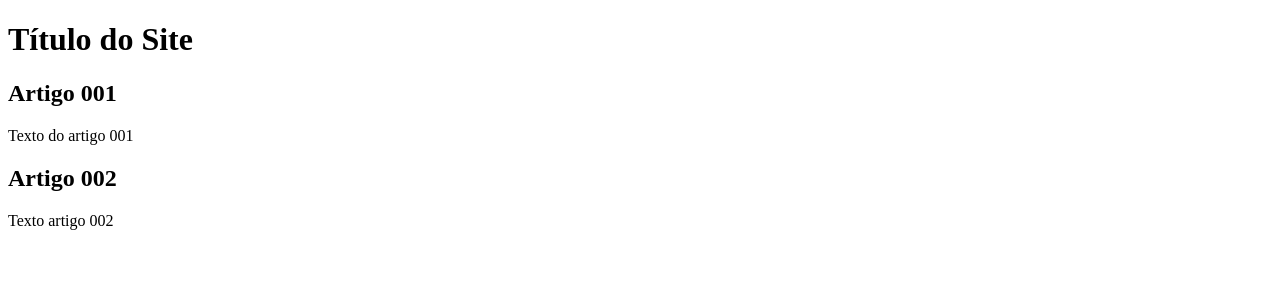
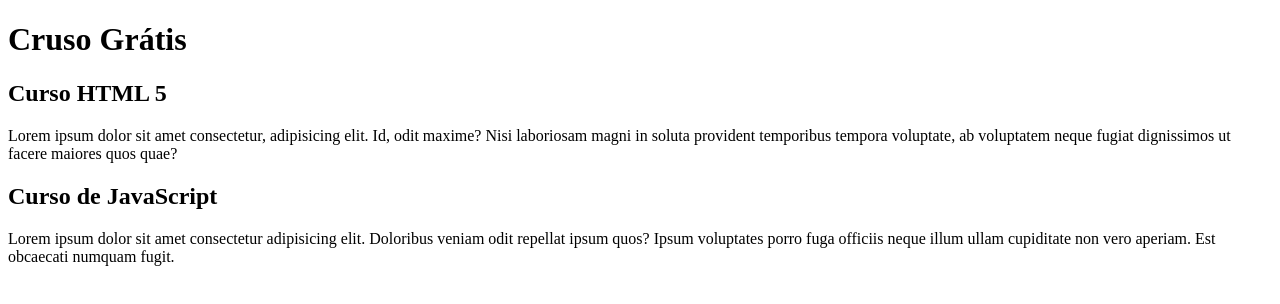
Before and after one commit to ThalysonRocha/Ola-Mundo, a plain HTML site: page site-exemplo/index.html in a window 1280 px wide. Drawn offline with Linux system fonts and the light colour scheme.

Commit message:
comecei conteúdo

```diff
--- a/site-exemplo/index.html
+++ b/site-exemplo/index.html
@@ -9,15 +9,15 @@
 <body>
     <main>
         <header>
-            <h1>Título do Site</h1>
+            <h1>Cruso Grátis</h1>
         </header>
         <article>
-            <h2>Artigo 001</h2>
-            <p>Texto do artigo 001</p>
+            <h2>Curso HTML 5</h2>
+            <p>Lorem ipsum dolor sit amet consectetur, adipisicing elit. Id, odit maxime? Nisi laboriosam magni in soluta provident temporibus tempora voluptate, ab voluptatem neque fugiat dignissimos ut facere maiores quos quae?</p>
         </article>
         <article>
-            <h2>Artigo 002</h2>
-            <p>Texto artigo 002</p>
+            <h2>Curso de JavaScript</h2>
+            <p>Lorem ipsum dolor sit amet consectetur adipisicing elit. Doloribus veniam odit repellat ipsum quos? Ipsum voluptates porro fuga officiis neque illum ullam cupiditate non vero aperiam. Est obcaecati numquam fugit.</p>
         </article>
     </main>
 </body>
```
